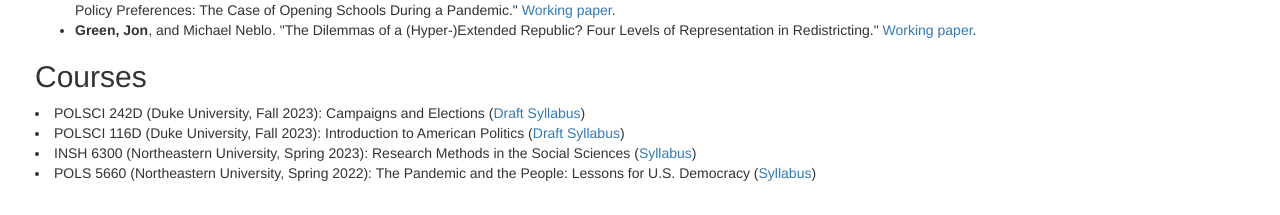
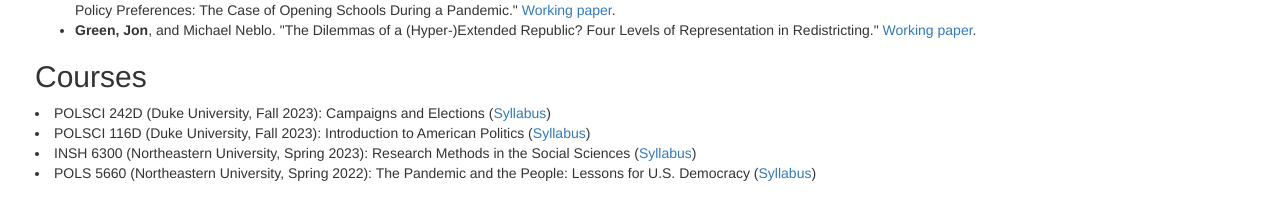
Before and after one commit to jgreen4919/jgreen4919.github.io, a Jekyll site: the page index.html, which Jekyll copies as it is, in a window 1280 px wide. Shown: the part 2080-2295 px from the top of the page. Built offline with Jekyll 4.4.1, drawn with Linux system fonts in a browser that asks for light colours.

Commit message:
syllabi finalized

```diff
--- a/index.html
+++ b/index.html
@@ -88,8 +88,8 @@
   <section>
     <h2> Courses</h2>
     <l>
-       <li>POLSCI 242D (Duke University, Fall 2023): Campaigns and Elections (<a href="files/syllabi/polsci_242D_duke_fall_2023DRAFT.pdf">Draft Syllabus</a>)</li>
-      <li>POLSCI 116D (Duke University, Fall 2023): Introduction to American Politics (<a href="files/syllabi/polsci_116D_duke_fall_2023DRAFT.pdf">Draft Syllabus</a>)</li>
+       <li>POLSCI 242D (Duke University, Fall 2023): Campaigns and Elections (<a href="files/syllabi/polsci_242D_duke_fall_2023.pdf">Syllabus</a>)</li>
+      <li>POLSCI 116D (Duke University, Fall 2023): Introduction to American Politics (<a href="files/syllabi/polsci_116D_duke_fall_2023.pdf">Syllabus</a>)</li>
     <li>INSH 6300 (Northeastern University, Spring 2023): Research Methods in the Social Sciences (<a href="files/syllabi/insh_6300_NEU_spring_2023.pdf">Syllabus</a>)</li>
     <li>POLS 5660 (Northeastern University, Spring 2022): The Pandemic and the People: Lessons for U.S. Democracy (<a href="files/syllabi/pols_5660_NEU_spring_2022.pdf">Syllabus</a>)</li>
     </l>
```
Also changed, not shown: 10 other files.
